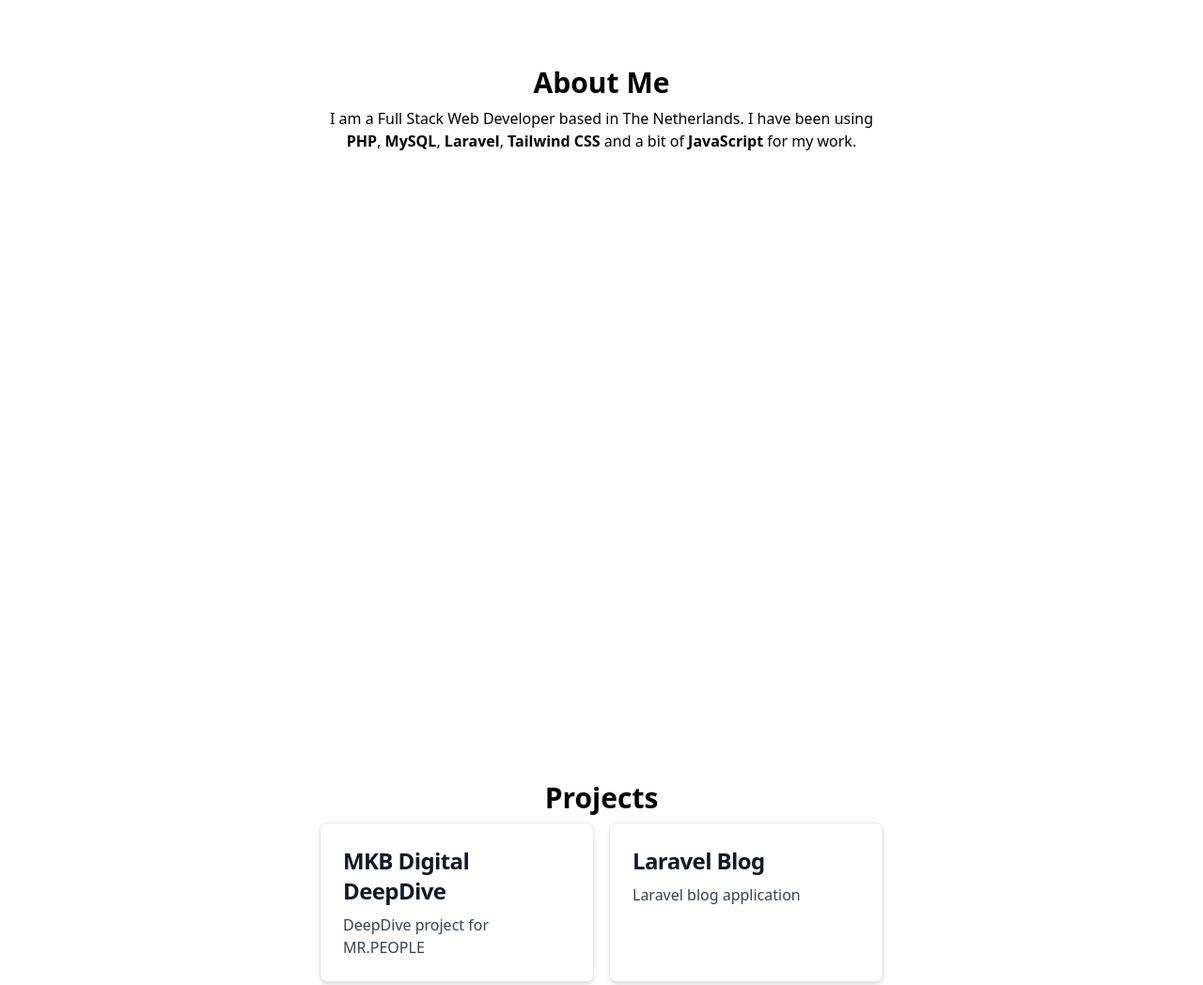
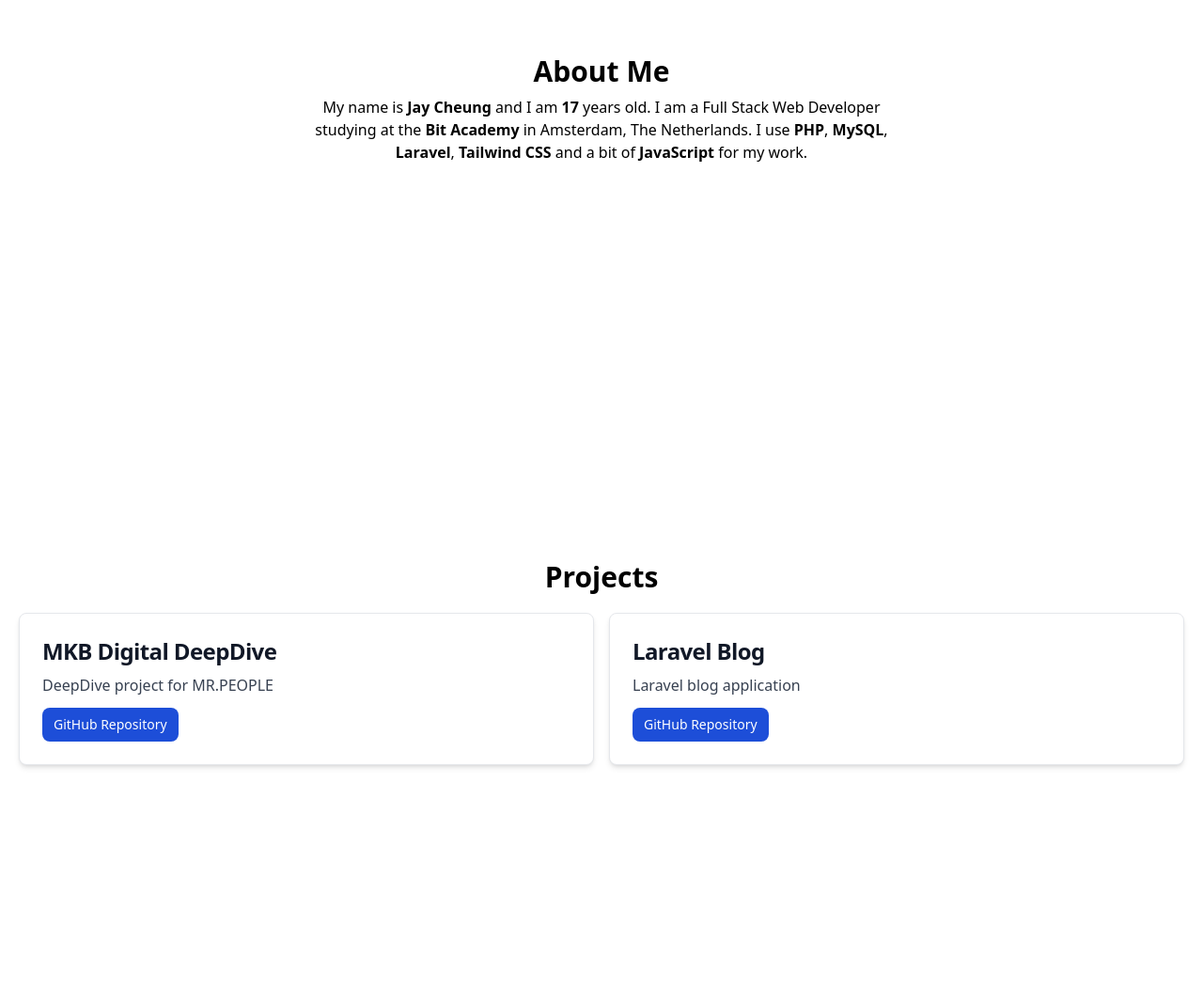
Before and after one commit to praxand/praxand.github.io, a website: page index.html in a window 1280 px wide. Shown: the part 280-1328 px from the top of the page at 94% size. Drawn offline with Linux system fonts and the light colour scheme.

Commit message:
changed styling & added more info

```diff
--- a/index.html
+++ b/index.html
@@ -18,8 +18,7 @@
             </a>
 
             <div class="items-center justify-between hidden w-full md:flex md:w-auto">
-                <ul
-                    class="flex md:space-x-8 md:text-sm md:font-medium">
+                <ul class="flex md:space-x-8 md:text-sm md:font-medium">
                     <li>
                         <a href="#home"
                             class="block py-2 pl-3 pr-4 text-gray-700 rounded hover:bg-gray-100 md:hover:bg-transparent md:hover:text-blue-700 md:p-0 md:dark:hover:text-white dark:text-gray-400 dark:hover:bg-gray-700 dark:hover:text-white md:dark:hover:bg-transparent dark:border-gray-700">Home</a>
@@ -48,11 +47,14 @@
         </div>
     </nav>
 
-    <div class="container mx-auto px-5 lg:max-w-screen-sm">
-        <div id="home" class="h-screen justify-center flex flex-col">
+    <div class="container mx-auto px-5">
+        <div id="home" class="h-screen flex justify-center flex-col">
+            <div class="container mx-auto lg:max-w-screen-sm">
                 <h2 class="text-3xl font-bold text-center dark:text-white">About Me</h2>
-            <p class="text-center py-2 dark:text-white">
-                I am a Full Stack Web Developer based in The Netherlands. I have been using
+                <p class="text-center py-2 dark:text-white">My name is
+                    <span class="font-bold">Jay Cheung</span> and I am
+                    <span class="font-bold">17</span> years old. I am a Full Stack Web Developer studying at the
+                    <span class="font-bold">Bit Academy</span> in Amsterdam, The Netherlands. I use
                     <span class="font-bold">PHP</span>,
                     <span class="font-bold">MySQL</span>,
                     <span class="font-bold">Laravel</span>,
@@ -60,36 +62,50 @@
                     <span class="font-bold">JavaScript</span> for my work.
                 </p>
             </div>
+        </div>
 
-        <div id="projects" class="min-h-screen flex justify-center flex-col pb-5">
-            <h2 class="text-3xl font-bold text-center pb-2 md:pt-14 dark:text-white">Projects</h2>
+        <div id="projects" class="min-h-screen py-5">
+            <h2 class="text-3xl font-bold text-center pb-5 md:pt-14 dark:text-white">Projects</h2>
 
             <div id="cards" class="grid grid-cols-1 sm:grid-cols-2 gap-4">
-                <a href="https://github.com/praxand/mkb-digital-deepdive"
-                    class="block p-6 bg-white border border-gray-200 rounded-lg shadow-md hover:bg-gray-100 dark:bg-gray-800 dark:border-gray-700 dark:hover:bg-gray-700">
+                <div
+                    class="p-6 bg-white border border-gray-200 rounded-lg shadow-md dark:bg-gray-800 dark:border-gray-700">
+                    <a href="#">
                         <h5 class="mb-2 text-2xl font-bold tracking-tight text-gray-900 dark:text-white">
                             MKB Digital DeepDive
                         </h5>
+                    </a>
 
-                    <p class="font-normal text-gray-700 dark:text-gray-400">
+                    <p class="mb-3 font-normal text-gray-700 dark:text-gray-400">
                         DeepDive project for MR.PEOPLE
                     </p>
-                </a>
 
-                <a href="https://github.com/praxand/laravel-blog"
-                    class="block p-6 bg-white border border-gray-200 rounded-lg shadow-md hover:bg-gray-100 dark:bg-gray-800 dark:border-gray-700 dark:hover:bg-gray-700">
+                    <a href="https://github.com/praxand/mkb-digital-deepdive"
+                        class="inline-flex items-center px-3 py-2 text-sm font-medium text-center text-white bg-blue-700 rounded-lg hover:bg-blue-800 focus:outline-none dark:bg-blue-600 dark:hover:bg-blue-700">GitHub
+                        Repository</a>
+                </div>
+
+                <div
+                    class="p-6 bg-white border border-gray-200 rounded-lg shadow-md dark:bg-gray-800 dark:border-gray-700">
+                    <a href="#">
                         <h5 class="mb-2 text-2xl font-bold tracking-tight text-gray-900 dark:text-white">
                             Laravel Blog
                         </h5>
+                    </a>
 
-                    <p class="font-normal text-gray-700 dark:text-gray-400">
+                    <p class="mb-3 font-normal text-gray-700 dark:text-gray-400">
                         Laravel blog application
                     </p>
-                </a>
+
+                    <a href="https://github.com/praxand/laravel-blog"
+                        class="inline-flex items-center px-3 py-2 text-sm font-medium text-center text-white bg-blue-700 rounded-lg hover:bg-blue-800 focus:outline-none dark:bg-blue-600 dark:hover:bg-blue-700">GitHub
+                        Repository</a>
+                </div>
             </div>
         </div>
     </div>
 
+    <script src="./js/navigation.js"></script>
     <script src="./js/themeSwitch.js"></script>
 </body>
 
```
Also changed, not shown: css/style.css. Lines whose indentation alone changed are shown as unchanged.
